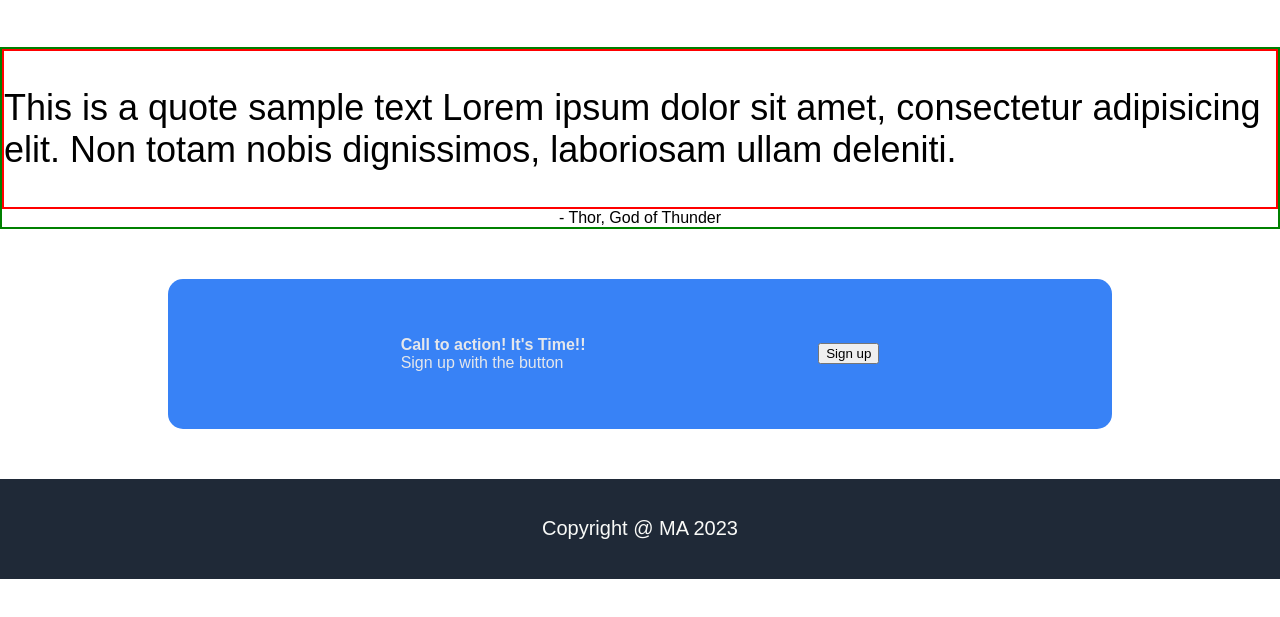
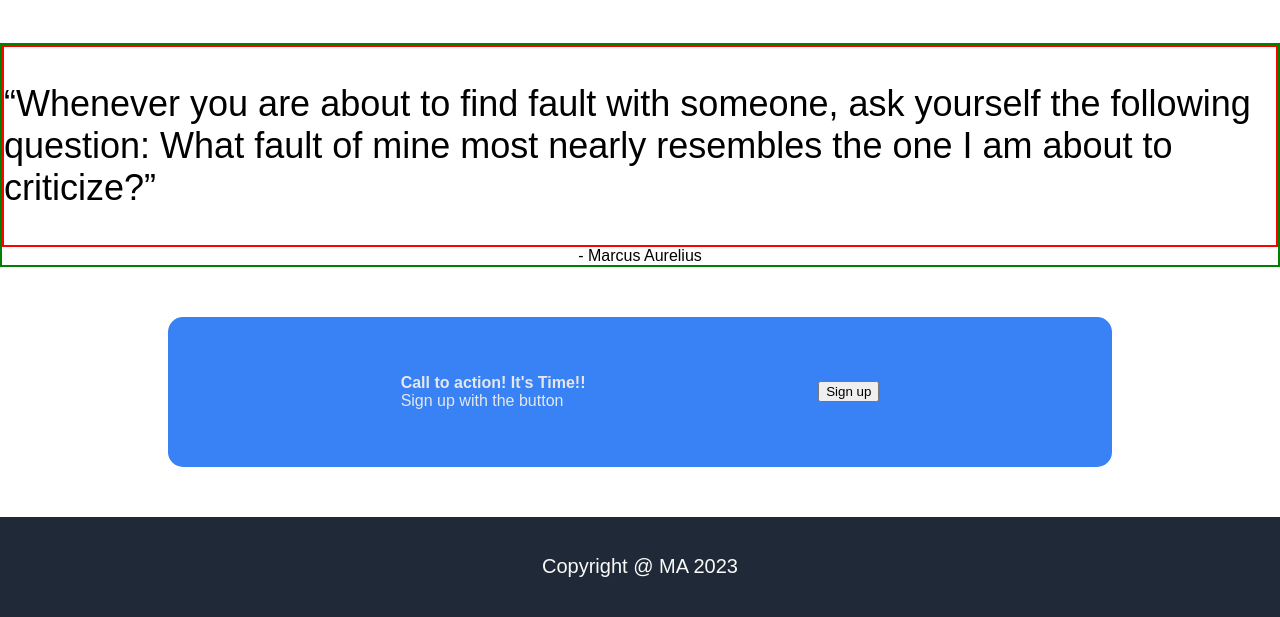
Before and after one commit to NewRedRoses/Odin-Landing-Page, a plain HTML site: page index.html in a window 1280 px wide. Shown: the part 906-1523 px from the top of the page. Before the commit the page ends 1485 px from the top, so only its background shows below. Drawn offline with Linux system fonts and the light colour scheme.

Commit message:
Add quote change

```diff
--- a/index.html
+++ b/index.html
@@ -20,10 +20,7 @@
         <div>In this landing page, you will see various pieces of art that I find cool. Click the image to see where I got the image from!</div>
         <button>Learn More</button>
       </div>
-
-      <div class="section-one-img">
-        <img src="/images/bwman&woman .jpg" />
-      </div>
+      <img src="/images/bwman&woman .jpg" />
     </div>
 
     <div class="section-two">
@@ -64,12 +61,10 @@
 
     <div class="section-three">
       <div class="quote">
-        <p>This is a quote sample text Lorem ipsum dolor sit amet, consectetur
-        adipisicing elit. Non totam nobis dignissimos, laboriosam ullam
-        deleniti.
+        <p>“Whenever you are about to find fault with someone, ask yourself the following question: What fault of mine most nearly resembles the one I am about to criticize?”
         </p>
       </div>
-      <div class="quote-author">- Thor, God of Thunder</div>
+      <div class="quote-author"> - Marcus Aurelius</div>
     </div>
 
     <div class="section-four">
```
